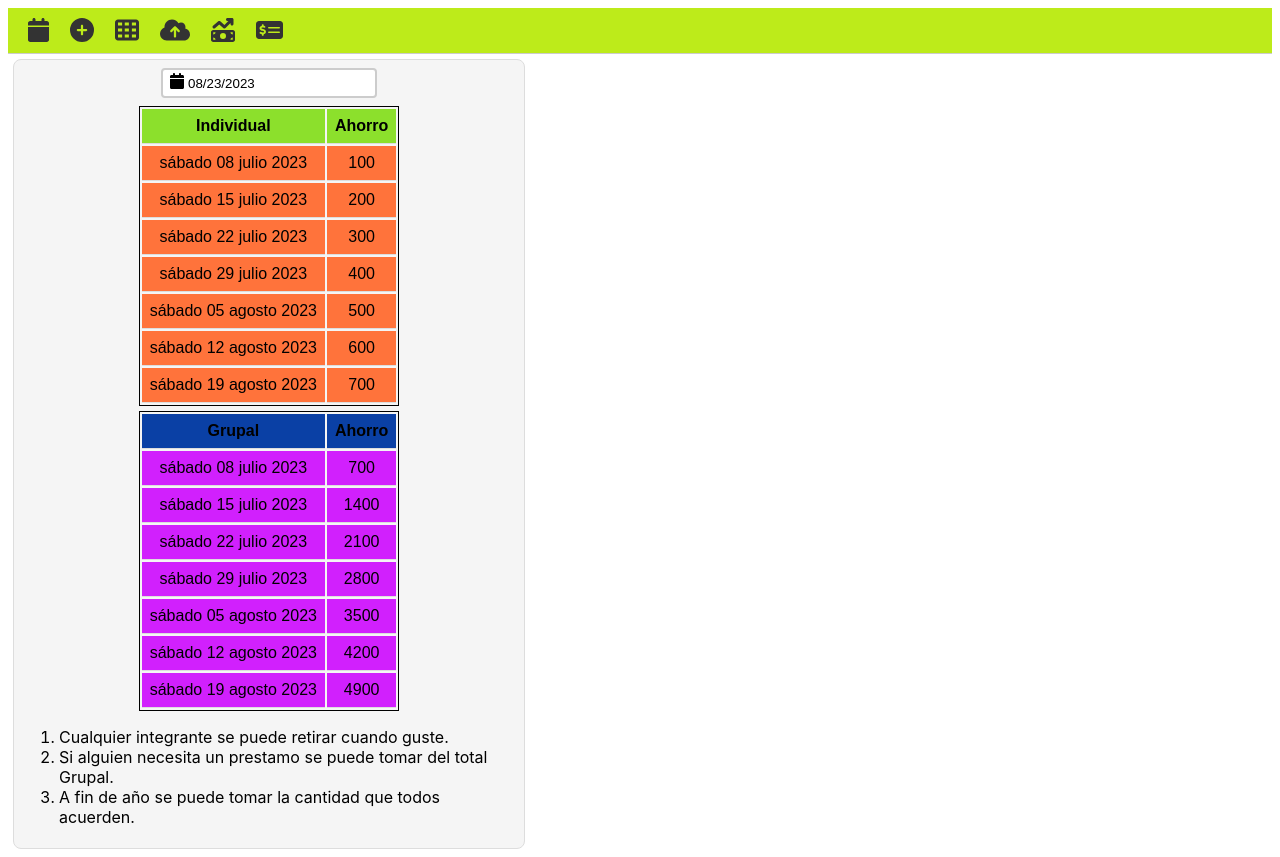
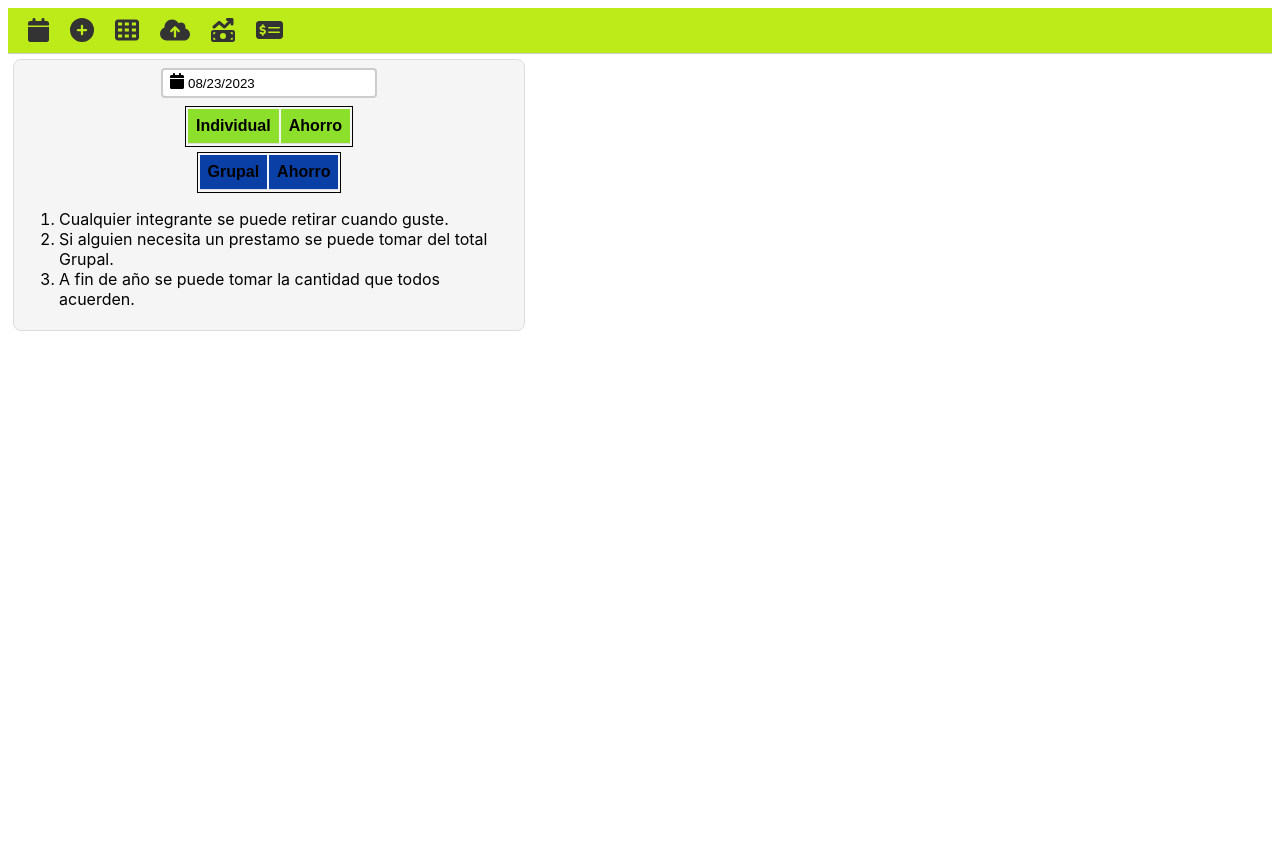
Before and after one commit to ingeabraham23/fondodeahorro, a React (Vite) app: page /#/ in a window 1280 px wide. After the commit the page ends 800 px from the top, so only its background shows below. Built offline with nearby package versions, Linux system fonts and the light colour scheme.

Commit message:
renovacion de fecha cero en calendario

```diff
--- a/src/components/Calendario.jsx
+++ b/src/components/Calendario.jsx
@@ -12,7 +12,7 @@ registerLocale('es', es);
 
 function Calendario() {
   const fechaActual = new Date(); // Obtiene la fecha actual
-  const diaCero = new Date(2023, 6, 8); // 8 de julio de 2023
+  const diaCero = new Date(2023, 10, 25); // 25 de noviembre de 2023
 
   // Calcula las fechas y ahorros desde diaCero hasta la fecha límite
   const calcularFechasYAhorros = (fechaInicio, fechaLimite) => {
```
